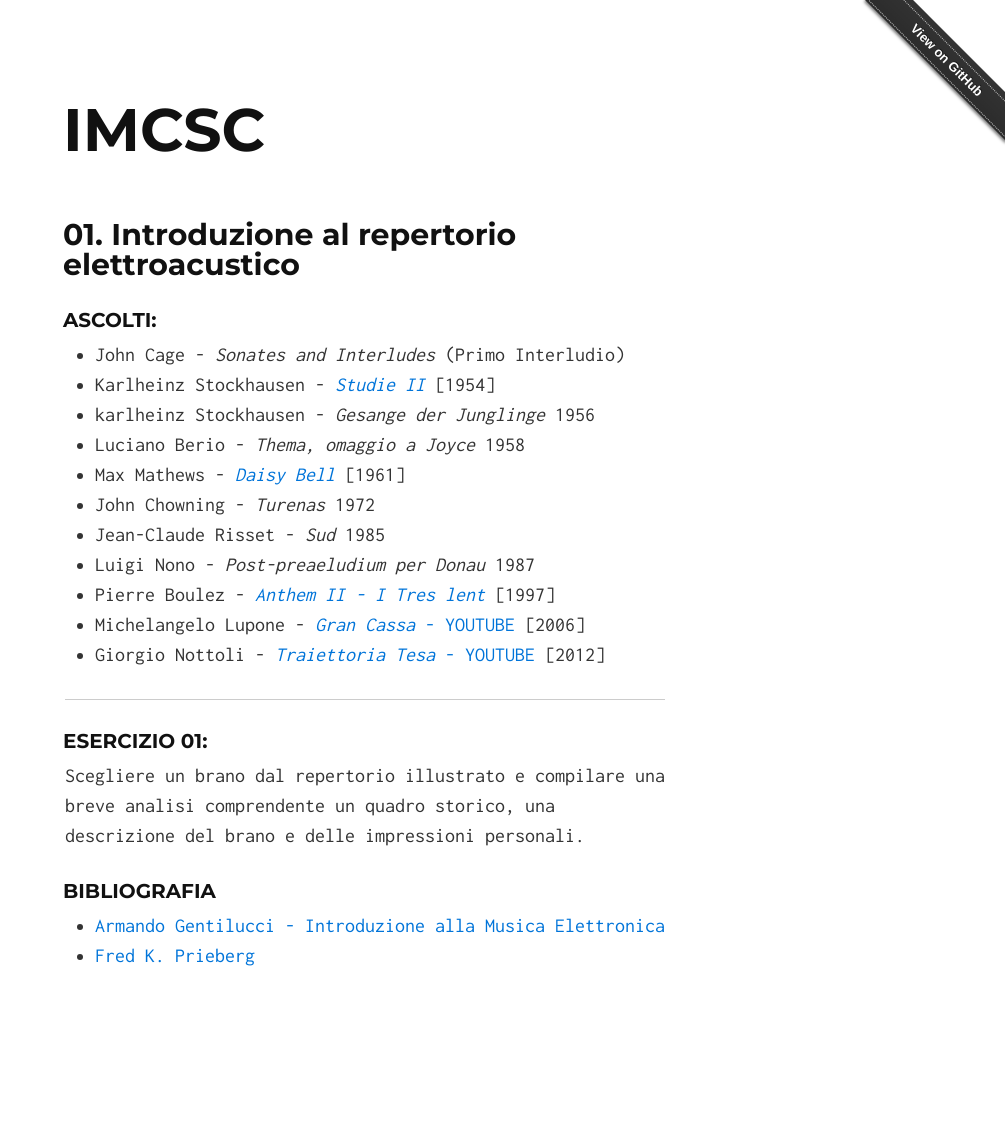
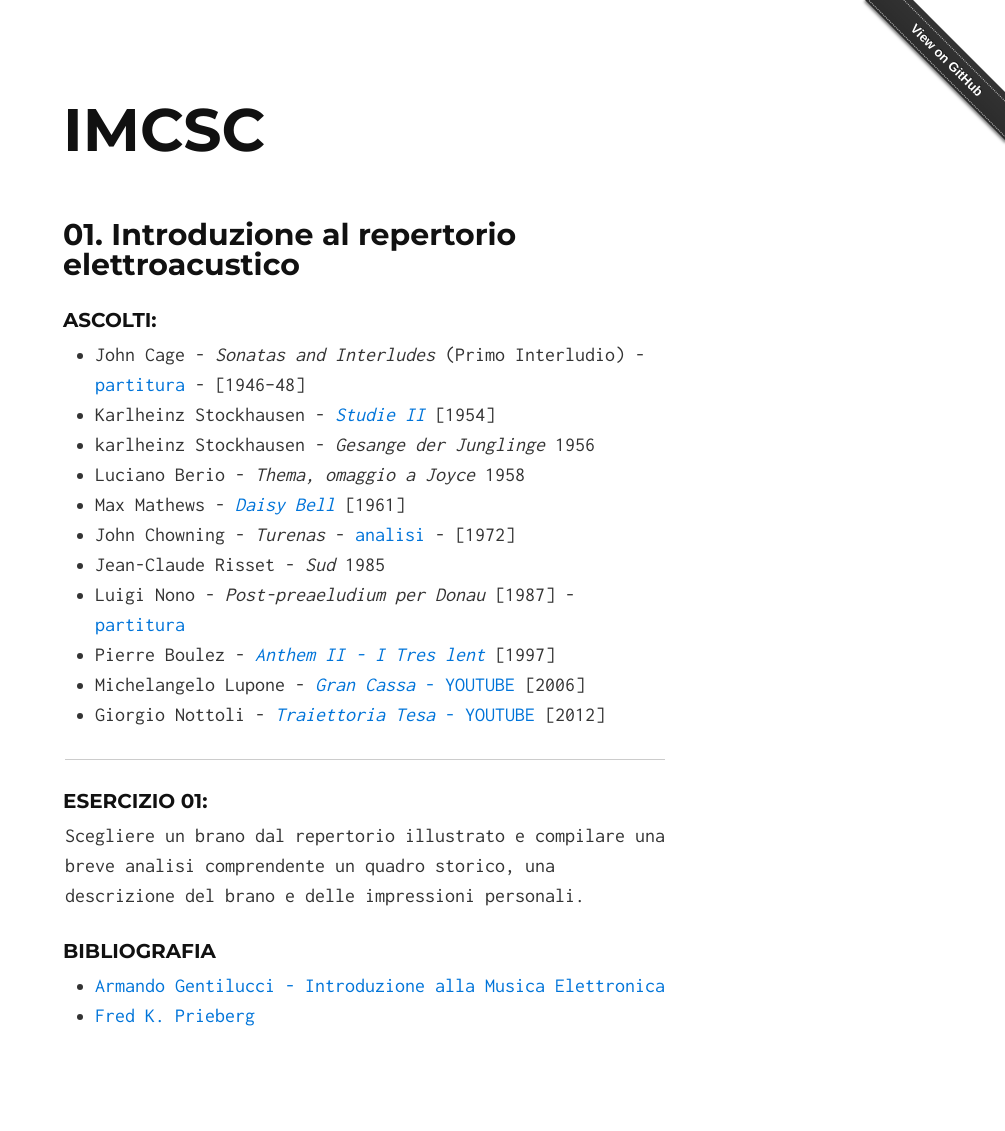
Before and after one commit to grammaton/IMCSC, a Jekyll site: the page built from index.md, in a window 1280 px wide. Shown: the whole page, without its empty margins (275-1280 px from the left). Built offline with Jekyll 4.4.1, drawn with Linux system fonts in a browser that asks for light colours; before the commit the page ends 1071 px from its top, so only the background shows below that.

Commit message:
some links

```diff
--- a/index.md
+++ b/index.md
@@ -7,14 +7,14 @@ layout: default
 ### Ascolti:
 
 
- - John Cage - *Sonates and Interludes* (Primo Interludio)
+ - John Cage - *Sonatas and Interludes* (Primo Interludio) - [partitura](https://copy.com/tD0ddJVzf6sLwkf1) - [1946–48]
  - Karlheinz Stockhausen - [*Studie II*](https://copy.com/QJyjJjMx96DK0umn) [1954]
  - karlheinz Stockhausen - *Gesange der Junglinge* 1956
  - Luciano Berio - *Thema, omaggio a Joyce* 1958
  - Max Mathews - [*Daisy Bell*](https://www.youtube.com/watch?v=41U78QP8nBk&list=RD41U78QP8nBk) [1961]
- - John Chowning - *Turenas* 1972
+ - John Chowning - *Turenas* - [analisi](https://www.academia.edu/5497062/Chowning_e_la_sintesi_FM._Analisi_di_Turenas) -  [1972]
  - Jean-Claude Risset - *Sud* 1985
- - Luigi Nono - *Post-preaeludium per Donau* 1987
+ - Luigi Nono - *Post-preaeludium per Donau* [1987] - [partitura]()
  - Pierre Boulez - [*Anthem II - I Tres lent*](https://copy.com/nvUFxEoO6YubGHzo) [1997]
  - Michelangelo Lupone - [*Gran Cassa* - YOUTUBE](https://www.youtube.com/watch?v=chhxK_RhZIk) [2006]
  - Giorgio Nottoli - [*Traiettoria Tesa* - YOUTUBE](https://www.youtube.com/watch?v=bqjLSPv-KXs) [2012]
```
